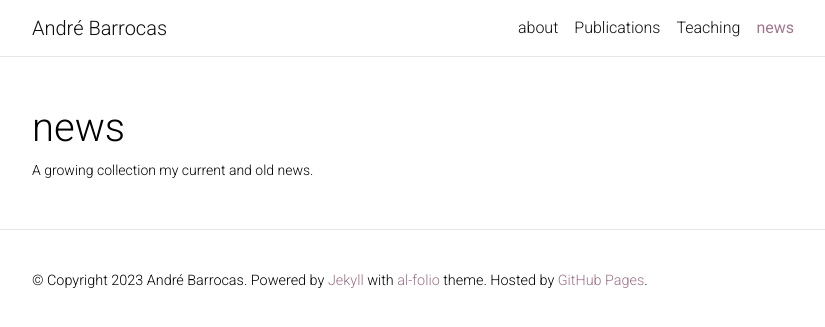
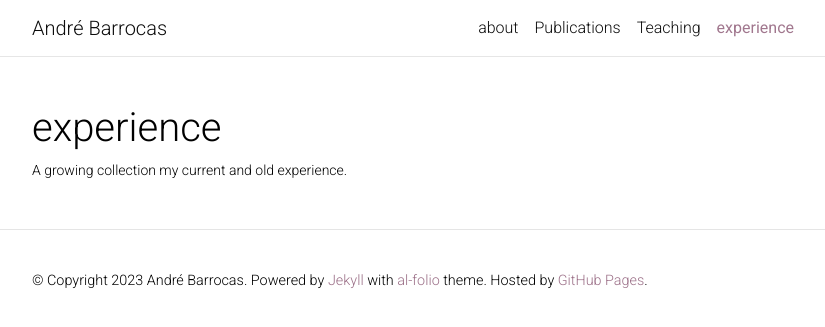
Before and after one commit to andrebarrocas/andrebarrocas.github.io, a Jekyll site: the page built from _pages/experience.md, in a window 1280 px wide. Shown: the top 327 px of the page, without its empty margins (223-1048 px from the left). Built offline with Jekyll 4.4.1, drawn with Linux system fonts in a browser that asks for light colours; full-size pictures stand in for the smaller copies a plugin makes; comment, search, counter and statistics services are not loaded; a style sheet for code colours, icons or effects is not loaded.

Commit message:
experience

```diff
--- a/_layouts/about.html
+++ b/_layouts/about.html
@@ -33,9 +33,9 @@ layout: default
             {{ content }}
           </div>
 
-          {% if page.news -%}
-          <!-- News -->
-          {%- include news.html %}
+          {% if page.experience -%}
+          <!-- experience -->
+          {%- include experience.html %}
           {%- endif %}
           {% if page.selected_papers -%}
             <!-- Selected papers -->
--- a/_pages/news.md
+++ b/_pages/experience.md
@@ -1,8 +1,8 @@
 ---
 layout: page
-title: news
-permalink: /news/
-description: A growing collection my current and old news.
+title: experience
+permalink: /experience/
+description: A growing collection my current and old experience.
 nav: true
 horizontal: false
 ---
@@ -10,12 +10,12 @@ horizontal: false
 <!-- pages/projects.md -->
 
 <!-- Display projects without categories -->
-  {%- assign news_sorted = site.news | reverse -%}
-  {% for page in news_sorted %}
+  {%- assign experience_sorted = site.experience | reverse -%}
+  {% for page in experience_sorted %}
 
 <div class="post">
 <header class="post-header">
-    <h1 class="post-title-news">{{ page.title }}</h1>
+    <h1 class="post-title-experience">{{ page.title }}</h1>
     <p class="post-meta">{{ page.date | date: "%B %-d, %Y" }}{%- if page.author -%} • {{ page.author }}{%- endif -%}{%- if page.meta -%} • {{ page.meta }}{%- endif -%}</p>
 
     <article class="post-content">
--- a/_sass/_base.scss
+++ b/_sass/_base.scss
@@ -236,14 +236,14 @@ blockquote {
 }
 
 
-// News
+// experience
 
-.news table td {
+.experience table td {
   font-size: 1rem;
   color: var(--global-text-color);
 }
 
-.news table th {
+.experience table th {
   color: var(--global-text-color);
 }
 
@@ -570,7 +570,7 @@ html.transition *:after {
 
 // Extra Markdown style (post Customization)
 .post{
-  .post-title-news{
+  .post-title-experience{
     color: var(--global-text-color);
     font-size: 1.5rem;
     font-weight: 300;
```
Also changed, not shown: _includes/experience.html (renamed from _includes/news.html, +7 -7 lines), _pages/_experience.md (renamed from _pages/_news.md, +3 -3 lines), _pages/about.md (+1 -1 lines), assets/js/distillpub/template.v2.js, assets/js/distillpub/transforms.v2.js, 2 other files.
